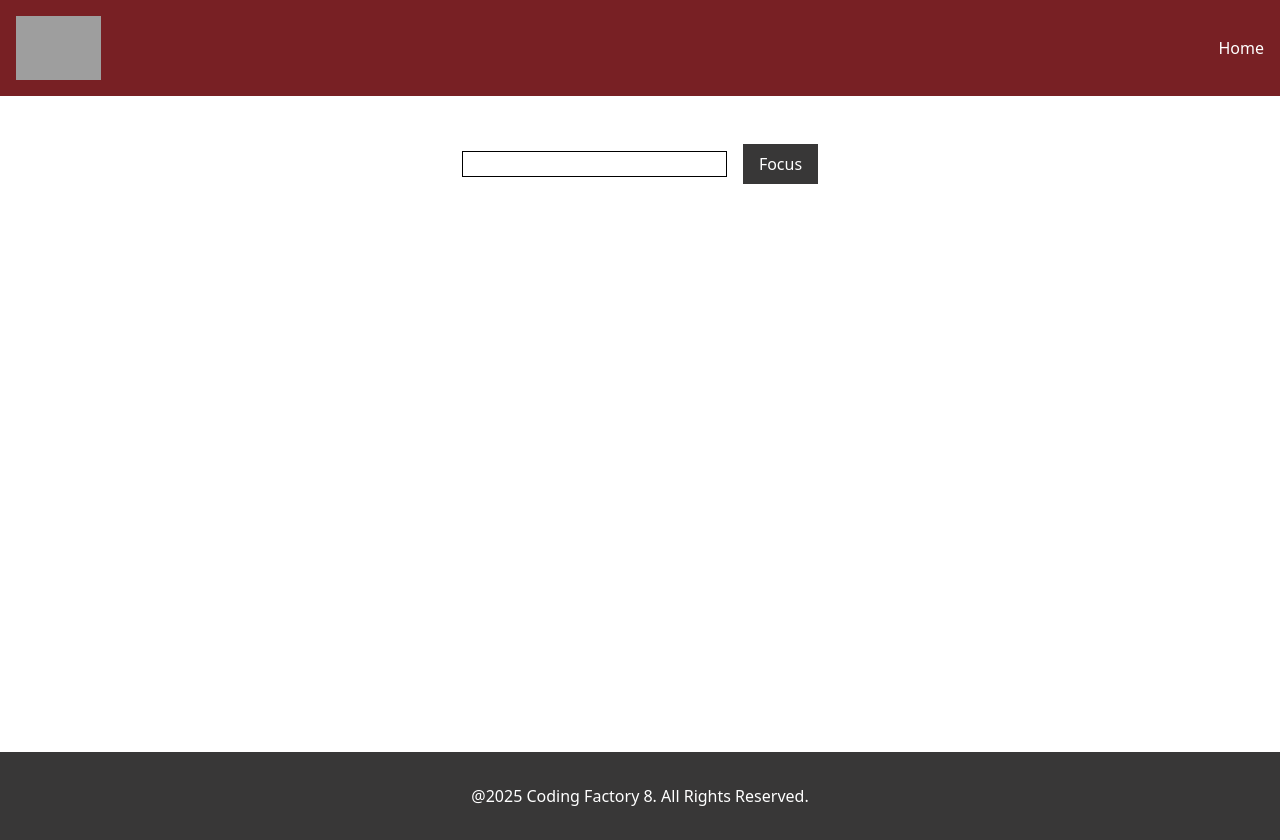
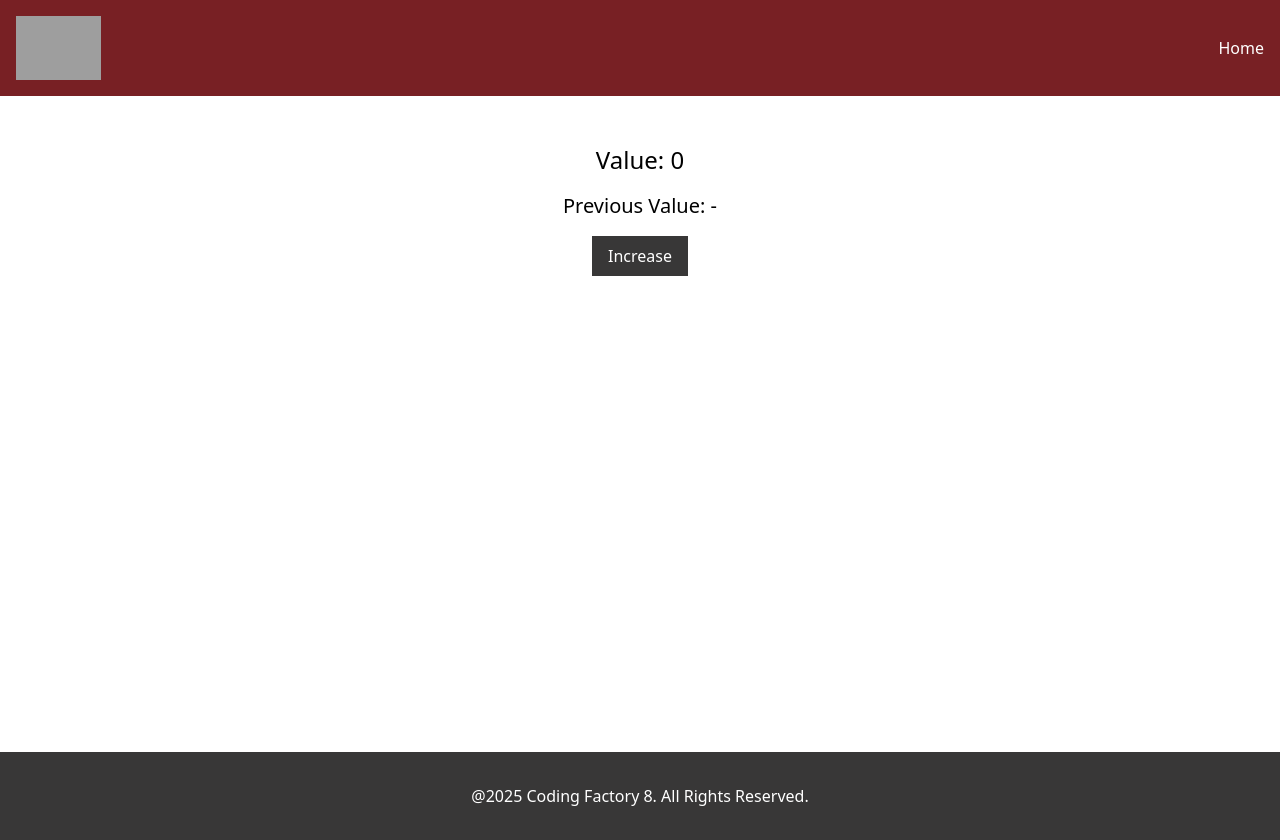
Before and after one commit to AthanasiaPet/cf8-react-intro, a React app: page / in a window 1280 px wide. Built offline with nearby package versions, Linux system fonts and the light colour scheme; grey boxes are pictures that could not be loaded; the HTML template or start-up script is replaced by a standard one.

Commit message:
feat: add PreviousValue component using ref

```diff
--- a/src/App.tsx
+++ b/src/App.tsx
@@ -10,7 +10,8 @@
 import LayOut from "./components/LayOut.tsx";
 //import Timer from "./components/Timer.tsx";
 //import WindowSize from "./components/WindowSize.tsx";
-import FocusInput from "./components/FocusInput.tsx";
+//import FocusInput from "./components/FocusInput.tsx";
+import PreviousValue from "./components/PreviousValue.tsx";
 //import Timer from "./components/Timer.tsx";
 //import CounterWithCustomHook from "./components/CounterWithCustomHook.tsx";
 //import NameChangerWithEffect from "./components/NameChangerWithEffect.tsx";
@@ -66,7 +67,9 @@
                {/*<Timer />*/}
 
                 {/*<WindowSize />*/}
-                <FocusInput />
+                {/*<FocusInput />*/}
+
+                <PreviousValue />
 
 
             </LayOut>
--- /dev/null
+++ b/src/components/PreviousValue.tsx
@@ -0,0 +1,33 @@
+import CounterButton from "./CounterButton.tsx";
+import {useEffect, useRef, useState} from "react";
+
+
+const PreviousValue = () => {
+
+    const [count, setCount] = useState(0);
+    const prevCountRef = useRef<number | null>(null);
+
+    useEffect(() => {
+        prevCountRef.current = count;
+        console.log("prevCountRef", prevCountRef.current);
+    }, [count]);
+
+
+
+
+    return (
+        <>
+            <div className="text-center pt-12">
+                <h1 className="text-2xl mb-4">Value: {count}</h1>
+                <h2 className="text-xl mb-4">Previous Value: {prevCountRef.current ?? "-"}</h2>
+                <CounterButton
+                    onClick={() => setCount((prev) => prev + 1)}
+                    label="Increase" />
+            </div>
+        </>
+    )
+
+
+}
+
+export default PreviousValue;
```
